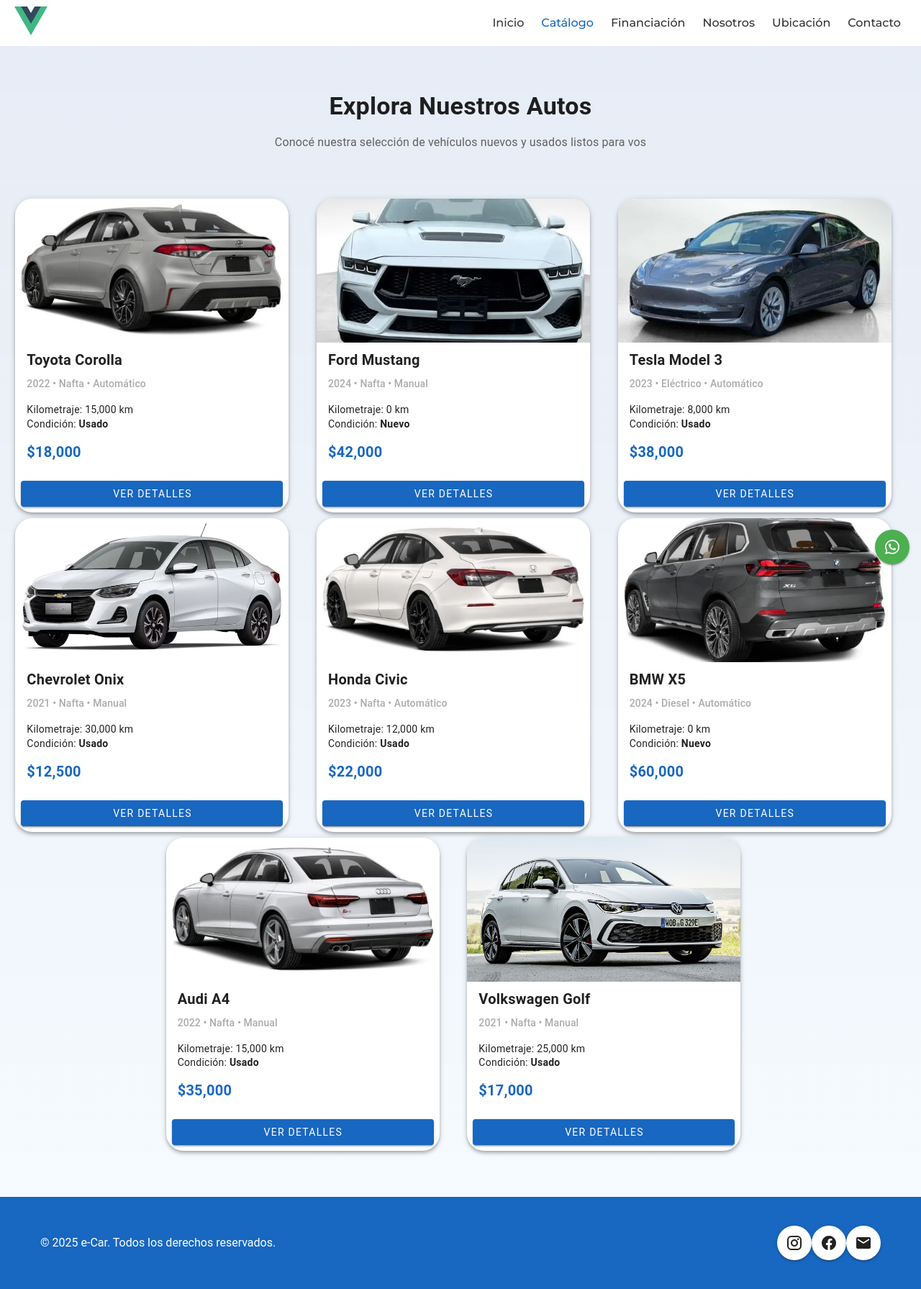
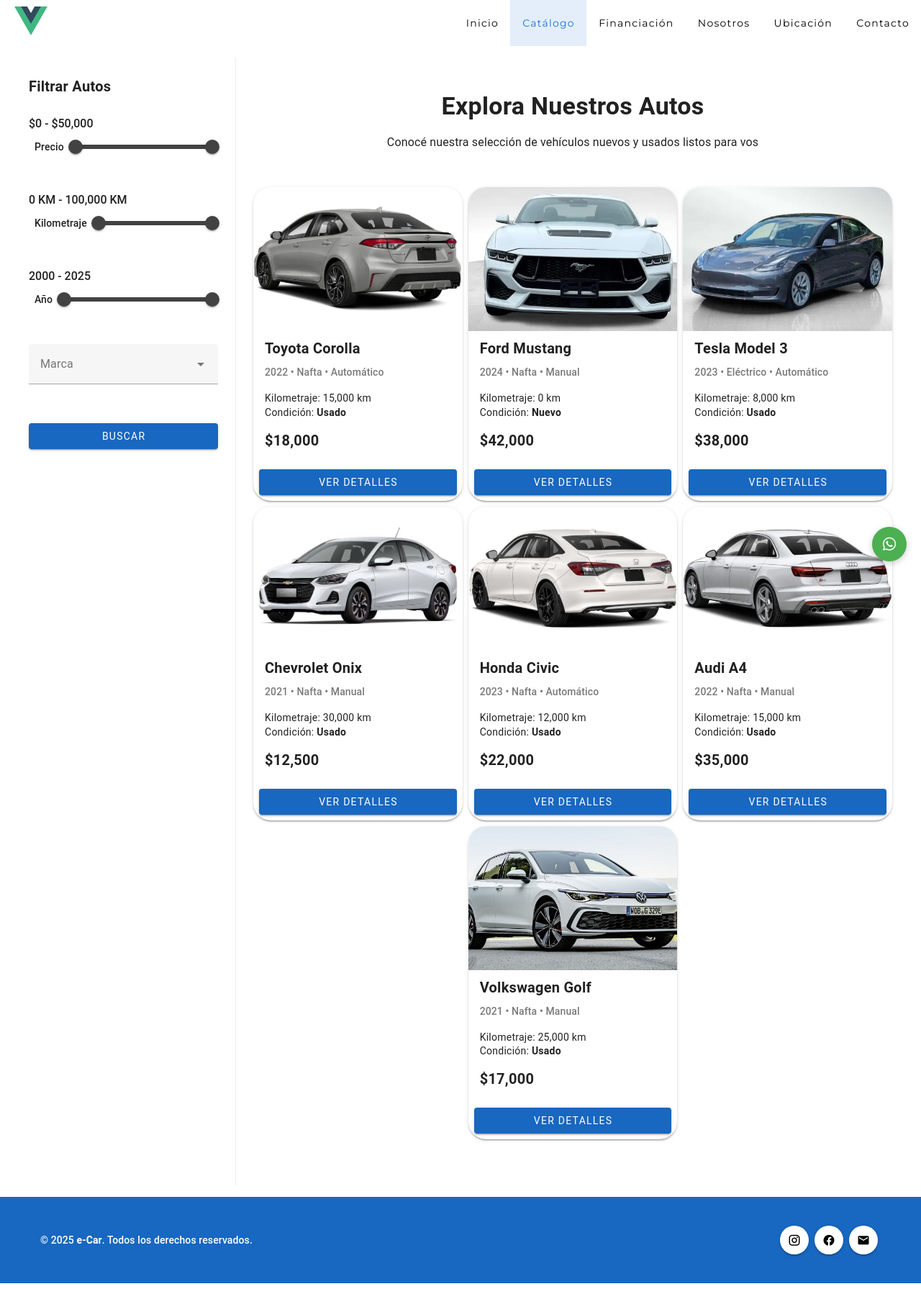
Before and after one commit to garzanielo/e-car, a Vue app: page /catalog in a window 1280 px wide. Shown: the whole page at 72% size. Built offline with nearby package versions, Linux system fonts and the light colour scheme.

Commit message:
Add filter sidebar to CatalogView and fully design CarDetailView using Vuetify

```diff
--- a/package.json
+++ b/package.json
@@ -9,6 +9,7 @@
     "preview": "vite preview"
   },
   "dependencies": {
+    "@iconify/vue": "^5.0.0",
     "vue": "^3.5.17",
     "vue-router": "^4.5.1",
     "vuetify": "^3.9.0-beta.1"
--- a/src/components/AppFooter.vue
+++ b/src/components/AppFooter.vue
@@ -1,19 +1,27 @@
 <template>
-  <v-footer color="primary" class="white--text pa-6">
+  <v-footer color="primary" class="pa-6 text-white">
     <v-container>
-      <v-row justify="space-between" align="center">
-        <v-col cols="12" md="6">
-          <p>&copy; {{ new Date().getFullYear() }} e-Car. Todos los derechos reservados.</p>
+      <v-row justify="space-between" align="center" class="flex-wrap">
+        <!-- Texto -->
+        <v-col cols="12" md="6" class="mb-2 mb-md-0">
+          <p class="mb-0 text-subtitle-2">
+            &copy; {{ new Date().getFullYear() }} <strong>e-Car</strong>. Todos los derechos reservados.
+          </p>
         </v-col>
-        <v-col cols="12" md="6" class="text-md-right">
-          <v-btn icon href="https://www.instagram.com" target="_blank">
-            <v-icon>mdi-instagram</v-icon>
-          </v-btn>
-          <v-btn icon href="https://www.facebook.com" target="_blank">
-            <v-icon>mdi-facebook</v-icon>
-          </v-btn>
-          <v-btn icon href="mailto:contacto@e-car.com">
-            <v-icon>mdi-email</v-icon>
+
+        <!-- Redes -->
+        <v-col cols="12" md="6" class="text-md-end">
+          <v-btn
+            v-for="(icon, i) in socialIcons"
+            :key="i"
+            :href="icon.link"
+            target="_blank"
+            icon
+            class="mx-1"
+            size="small"
+            color="white"
+          >
+            <v-icon>{{ icon.icon }}</v-icon>
           </v-btn>
         </v-col>
       </v-row>
@@ -21,7 +29,10 @@
   </v-footer>
 </template>
 
-
 <script setup>
-// nada por ahora
+const socialIcons = [
+  { icon: "mdi-instagram", link: "https://www.instagram.com" },
+  { icon: "mdi-facebook", link: "https://www.facebook.com" },
+  { icon: "mdi-email", link: "mailto:contacto@e-car.com" },
+];
 </script>
--- a/src/components/AppNavbar.vue
+++ b/src/components/AppNavbar.vue
@@ -1,7 +1,7 @@
 <script setup>
-import { RouterLink, useRoute } from "vue-router";
+import { useRoute } from 'vue-router'
 
-const route = useRoute();
+const route = useRoute()
 
 const menuItems = [
   { text: "Inicio", route: "/" },
@@ -10,52 +10,43 @@
   { text: "Nosotros", route: "/about-us" },
   { text: "Ubicación", route: "/location" },
   { text: "Contacto", route: "/contact" },
-];
+]
 
-const isActiveRoute = (path) => {
-  return route.path === path;
-};
+const isActiveRoute = (path) => route.path === path
 </script>
 
 <template>
   <v-app-bar app flat color="white" elevate-on-scroll class="app-navbar">
-
     <v-toolbar-title class="d-flex align-center">
       <img src="@/assets/logo.svg" alt="e-car logo" height="40" />
     </v-toolbar-title>
 
     <v-spacer />
 
-    <div class="d-flex justify-end align-center mr-4">
-      <router-link
+    <v-toolbar-items class="hidden-sm-and-down">
+      <v-btn
         v-for="item in menuItems"
         :key="item.text"
         :to="item.route"
-        class="nav-link"
+        text
+        exact
         :class="{ 'text-primary': isActiveRoute(item.route) }"
       >
         {{ item.text }}
-      </router-link>
-    </div>
+      </v-btn>
+    </v-toolbar-items>
   </v-app-bar>
 </template>
 
 <style scoped>
-.nav-link {
+.app-navbar {
   font-family: 'Montserrat', sans-serif;
-  text-decoration: none;
-  color: #333;
-  font-weight: 500;
-  padding: 8px 12px;
-  transition: color 0.2s;
 }
-
-.nav-link:hover {
-  color: #1976d2;
+.text-primary {
+  color: #1976d2 !important;
+  font-weight: 600;
 }
-
-.text-primary {
-  color: #1976d2;
+.app-navbar .v-btn {
+  text-transform: none !important;
 }
-
 </style>
--- a/src/components/CarCard.vue
+++ b/src/components/CarCard.vue
@@ -2,23 +2,31 @@
   <v-card
     class="car-card"
     max-width="380"
-    elevation="4"
+    elevation="2"
     rounded="xl"
+    hover
   >
-    <v-img :src="car.image" height="200" cover class="rounded-t-xl" />
+    <v-img
+      :src="car.image"
+      height="200"
+      cover
+      class="rounded-t-xl"
+    />
 
     <v-card-title class="text-h6 font-weight-bold">
       {{ car.brand }} {{ car.model }}
     </v-card-title>
 
-    <v-card-subtitle class="text-subtitle-2 text-grey-darken-1">
+    <v-card-subtitle class="text-subtitle-2 grey--text text--darken-1">
       {{ car.year }} • {{ car.fuelType }} • {{ car.transmission }}
     </v-card-subtitle>
 
     <v-card-text>
       <div>Kilometraje: {{ car.mileage.toLocaleString() }} km</div>
-      <div>Condición: <strong>{{ car.condition }}</strong></div>
-      <div class="text-h6 mt-3 text-primary font-weight-bold">
+      <div>
+        Condición: <strong>{{ car.condition }}</strong>
+      </div>
+      <div class="text-h6 mt-3 primary--text font-weight-bold">
         ${{ car.price.toLocaleString() }}
       </div>
     </v-card-text>
@@ -39,7 +47,7 @@
 
 <script setup>
 defineProps({
-  car: Object
+  car: Object,
 })
 </script>
 
--- a/src/components/WhatsAppButton.vue
+++ b/src/components/WhatsAppButton.vue
@@ -1,23 +1,31 @@
-<script setup></script>
+<script setup>
+const whatsappLink = "https://wa.me/5491123456789";
+</script>
 
 <template>
-  <a
-    href="https://wa.me/5491123456789"
+  <v-btn
+    icon
+    :href="whatsappLink"
     target="_blank"
-    class="whatsapp-button"
     aria-label="WhatsApp"
+    class="whatsapp-fab"
+    color="success"
+    size="default"
   >
-    <v-btn icon class="whatsapp-btn" color="success">
-      <v-icon>mdi-whatsapp</v-icon>
-    </v-btn>
-  </a>
+    <v-icon size="22">mdi-whatsapp</v-icon>
+  </v-btn>
 </template>
 
 <style scoped>
-.whatsapp-button {
+.whatsapp-fab {
   position: fixed;
-  bottom: 16px;
-  right: 16px;
-  z-index: 1000;
+  bottom: 20px;
+  right: 20px;
+  z-index: 1100;
+  box-shadow: 0 3px 10px rgba(0, 0, 0, 0.2);
+  transition: transform 0.2s ease;
+}
+.whatsapp-fab:hover {
+  transform: scale(1.08);
 }
 </style>
--- /dev/null
+++ b/src/views/CarDetailView.vue
@@ -0,0 +1,122 @@
+<script setup>
+import { useRoute, useRouter } from 'vue-router'
+import { cars } from '@/utils/mockCars'
+import { computed, ref, watch } from 'vue'
+
+// Íconos Material Design correctos para cada propiedad
+const carDetails = {
+  engine: { text: "Motor", icon: "mdi-engine" },
+  fuelType: { text: "Combustible", icon: "mdi-gas-station" },
+  transmission: { text: "Transmisión", icon: "mdi-car-shift-pattern" },
+  mileage: { text: "Kilometraje", icon: "mdi-speedometer" },
+  color: { text: "Color", icon: "mdi-palette" },
+  doors: { text: "Puertas", icon: "mdi-car-door" },
+}
+
+const route = useRoute()
+const router = useRouter()
+
+const carId = ref(parseInt(route.params.id))
+const car = ref(cars.find(c => c.id === carId.value))
+
+// Observamos cambios en la ruta para actualizar el auto mostrado
+watch(
+  () => route.params.id,
+  (newId) => {
+    carId.value = parseInt(newId)
+    car.value = cars.find(c => c.id === carId.value)
+  }
+)
+
+// Autos relacionados por marca o rango de precio (+/- 5000)
+const relatedCars = computed(() => {
+  if (!car.value) return []
+  return cars.filter(
+    c =>
+      c.id !== car.value.id &&
+      (c.brand === car.value.brand || Math.abs(c.price - car.value.price) <= 5000)
+  )
+})
+
+function goBack() {
+  router.push('/catalog')
+}
+</script>
+
+<template>
+  <v-container class="py-10">
+    <v-btn color="primary" class="mb-6" rounded @click="goBack" aria-label="Volver al catálogo">
+      ← Volver al catálogo
+    </v-btn>
+
+    <v-row>
+      <v-col cols="12" md="6">
+        <v-img
+          v-if="car"
+          :src="car.image"
+          alt="Car Image"
+          class="rounded-xl"
+          height="400"
+          cover
+        />
+      </v-col>
+
+      <v-col cols="12" md="6" v-if="car">
+        <h2 class="text-h4 font-weight-bold mb-2">{{ car.brand }} {{ car.model }}</h2>
+        <p class="text-subtitle-1 text--secondary mb-4">{{ car.year }} • {{ car.condition }}</p>
+        <h3 class="text-h5 font-weight-bold text-primary mb-6">$ {{ car.price.toLocaleString() }}</h3>
+
+        <v-divider class="mb-4" />
+
+        <v-row dense>
+          <v-col cols="6" v-for="(label, key) in carDetails" :key="key">
+            <v-icon class="mr-2">{{ label.icon }}</v-icon>
+            <strong>{{ label.text }}:</strong> {{ car[key] }}
+          </v-col>
+        </v-row>
+      </v-col>
+    </v-row>
+
+    <v-divider class="my-10" />
+
+    <h3 class="text-h5 font-weight-semibold mb-6">Autos Relacionados</h3>
+    <v-row>
+      <v-col
+        v-for="related in relatedCars"
+        :key="related.id"
+        cols="12"
+        sm="6"
+        md="4"
+      >
+        <router-link :to="`/car/${related.id}`" class="no-underline">
+          <v-card class="hover:scale-105 transition" elevation="3" hover>
+            <v-img :src="related.image" height="200px" cover />
+            <v-card-title>
+              {{ related.brand }} {{ related.model }}
+            </v-card-title>
+            <v-card-subtitle>
+              $ {{ related.price.toLocaleString() }}
+            </v-card-subtitle>
+          </v-card>
+        </router-link>
+      </v-col>
+    </v-row>
+  </v-container>
+</template>
+
+<style scoped>
+.v-icon {
+  font-size: 20px;
+  vertical-align: middle;
+}
+.no-underline {
+  text-decoration: none;
+  color: inherit;
+}
+.hover\:scale-105 {
+  transition: transform 0.3s ease;
+}
+.hover\:scale-105:hover {
+  transform: scale(1.05);
+}
+</style>
--- a/src/views/CatalogView.vue
+++ b/src/views/CatalogView.vue
@@ -1,29 +1,131 @@
 <script setup>
+import { ref, computed } from "vue";
 import { cars } from "@/utils/mockCars.js";
 import CarCard from "@/components/CarCard.vue";
+
+// Filtros
+const selectedBrand = ref(null);
+const priceRange = ref([0, 50000]);
+const mileageRange = ref([0, 100000]);
+const yearRange = ref([2000, 2025]);
+
+const carBrands = [...new Set(cars.map((c) => c.brand))];
+
+const filteredCars = computed(() => {
+  return cars.filter((car) => {
+    const matchBrand =
+      !selectedBrand.value || car.brand === selectedBrand.value;
+    const matchPrice =
+      car.price >= priceRange.value[0] && car.price <= priceRange.value[1];
+    const matchMileage =
+      car.mileage >= mileageRange.value[0] &&
+      car.mileage <= mileageRange.value[1];
+    const matchYear =
+      car.year >= yearRange.value[0] && car.year <= yearRange.value[1];
+    return matchBrand && matchPrice && matchMileage && matchYear;
+  });
+});
 </script>
 
 <template>
-  <div class="catalog-background">
   <v-container fluid>
-      <section class="catalog-header py-12">
-        <v-row class="justify-center">
+    <v-row no-gutters>
+      <!-- Sidebar -->
+      <v-col
+        cols="12"
+        md="3"
+        class="pa-6 grey lighten-4"
+        style="border-right: 1px solid #eee"
+      >
+        <h2 class="text-h6 font-weight-bold mb-6">Filtrar Autos</h2>
+
+        <!-- Precio -->
+        <div class="mb-1 font-weight-medium grey--text text--darken-1">
+          ${{ priceRange[0].toLocaleString() }} - ${{
+            priceRange[1].toLocaleString()
+          }}
+        </div>
+        <v-range-slider
+          v-model="priceRange"
+          :min="0"
+          :max="50000"
+          step="1000"
+          thumb-label
+          class="mb-6"
+        >
+          <template #prepend>
+            <span class="text-subtitle-2 font-weight-medium">Precio</span>
+          </template>
+        </v-range-slider>
+
+        <!-- Kilometraje -->
+        <div class="mb-1 font-weight-medium grey--text text--darken-1">
+          {{ mileageRange[0].toLocaleString() }} KM -
+          {{ mileageRange[1].toLocaleString() }} KM
+        </div>
+        <v-range-slider
+          v-model="mileageRange"
+          :min="0"
+          :max="100000"
+          step="1000"
+          thumb-label
+          class="mb-6"
+        >
+          <template #prepend>
+            <span class="text-subtitle-2 font-weight-medium">Kilometraje</span>
+          </template>
+        </v-range-slider>
+
+        <!-- Año -->
+        <div class="mb-1 font-weight-medium grey--text text--darken-1">
+          {{ yearRange[0] }} - {{ yearRange[1] }}
+        </div>
+        <v-range-slider
+          v-model="yearRange"
+          :min="2000"
+          :max="2025"
+          step="1"
+          thumb-label
+          class="mb-6"
+        >
+          <template #prepend>
+            <span class="text-subtitle-2 font-weight-medium">Año</span>
+          </template>
+        </v-range-slider>
+
+        <!-- Marca -->
+        <v-select
+          v-model="selectedBrand"
+          :items="carBrands"
+          label="Marca"
+          clearable
+          dense
+          class="mt-4"
+        />
+
+        <v-btn color="primary" block class="mt-8" depressed> Buscar </v-btn>
+      </v-col>
+
+      <!-- Contenido principal -->
+      <v-col cols="12" md="9">
+        <section class="py-12 px-6">
+          <v-row justify="center">
             <v-col cols="12" md="8" class="text-center">
               <h1 class="text-h4 font-weight-bold mb-4">
                 Explora Nuestros Autos
               </h1>
-            <p class="text-subtitle-1 text-grey-darken-2">
-              Conocé nuestra selección de vehículos nuevos y usados listos para
-              vos
+              <p class="text-subtitle-1 grey--text text--darken-2">
+                Conocé nuestra selección de vehículos nuevos y usados listos
+                para vos
               </p>
             </v-col>
           </v-row>
         </section>
 
-      <section class="catalog-list pb-12">
+        <section class="pb-16 px-6">
           <v-row justify="center" dense>
             <v-col
-            v-for="car in cars"
+              v-for="car in filteredCars"
               :key="car.id"
               cols="12"
               sm="6"
@@ -31,36 +133,11 @@
               lg="4"
               class="d-flex justify-center"
             >
-            <div class="car-card-wrapper">
-              <CarCard :car="car" />
-            </div>
+              <CarCard :car="car" class="w-100" />
             </v-col>
           </v-row>
         </section>
+      </v-col>
+    </v-row>
   </v-container>
-  </div>
 </template>
-
-<style scoped>
-.catalog-background {
-  background: linear-gradient(
-    to bottom,
-    rgba(13, 71, 161, 0.1),
-    rgba(66, 165, 245, 0.05)
-  );
-  min-height: 100vh;
-}
-
-.catalog-header {
-  padding-top: 3rem;
-  padding-bottom: 2rem;
-}
-
-.catalog-list {
-  padding-top: 1rem;
-}
-.car-card-wrapper {
-  max-width: 400px;
-  width: 100%;
-}
-</style>
```
Also changed, not shown: src/router/index.js (+24 -17 lines), src/utils/mockCars.js (+32 -10 lines), 1 other file (tests, documents, lock files or other folders). Lines whose indentation alone changed are shown as unchanged.
